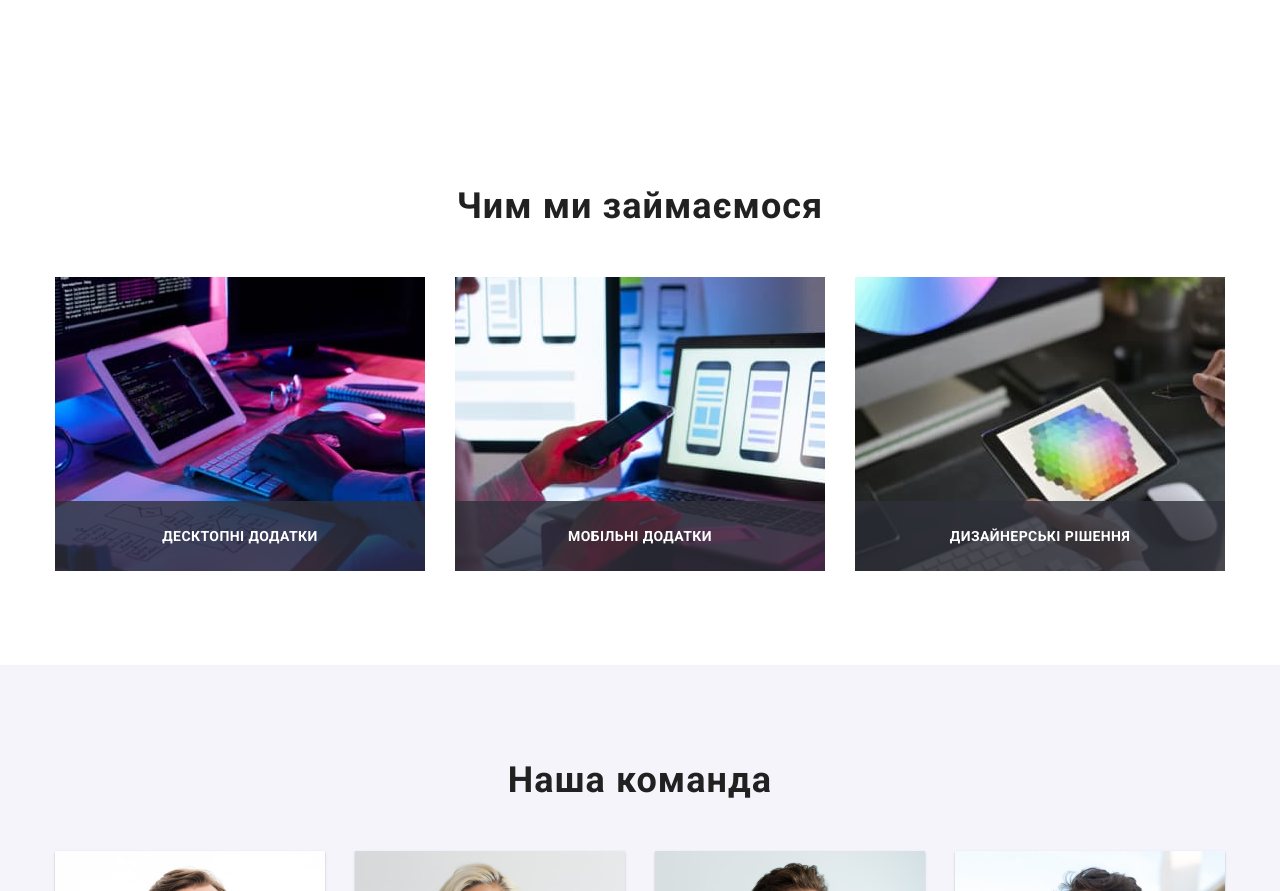
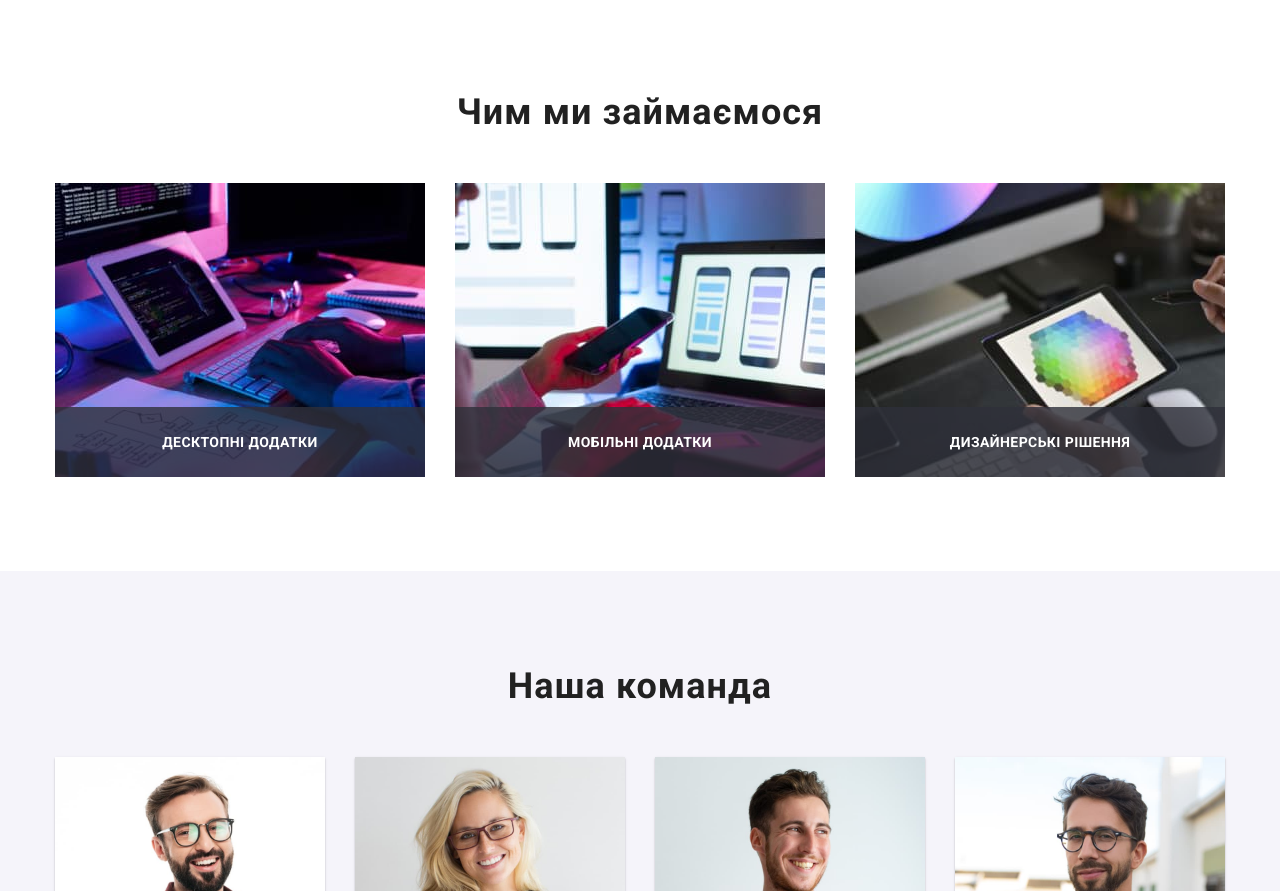
Before and after one commit to Bilous-Oleh/goit-markup-hw-07, a plain HTML site: page index.html in a window 1280 px wide. Shown: the part 1029-1920 px from the top of the page. Drawn offline with nearby package versions, Linux system fonts and the light colour scheme.

Commit message:
Fix bug 7.0.

```diff
--- a/sass/layouts/_doing.scss
+++ b/sass/layouts/_doing.scss
@@ -1,4 +1,4 @@
-.doing__container {
+.doing {
   padding-top: 0;
 }
 
```
Also changed, not shown: css/main.css, css/main.min.css, 1 other file.
